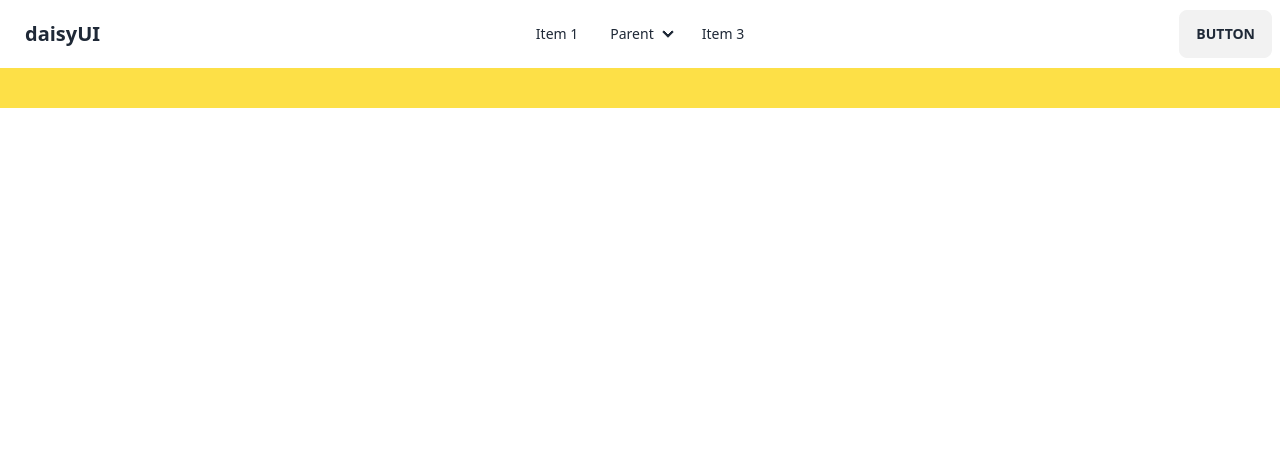
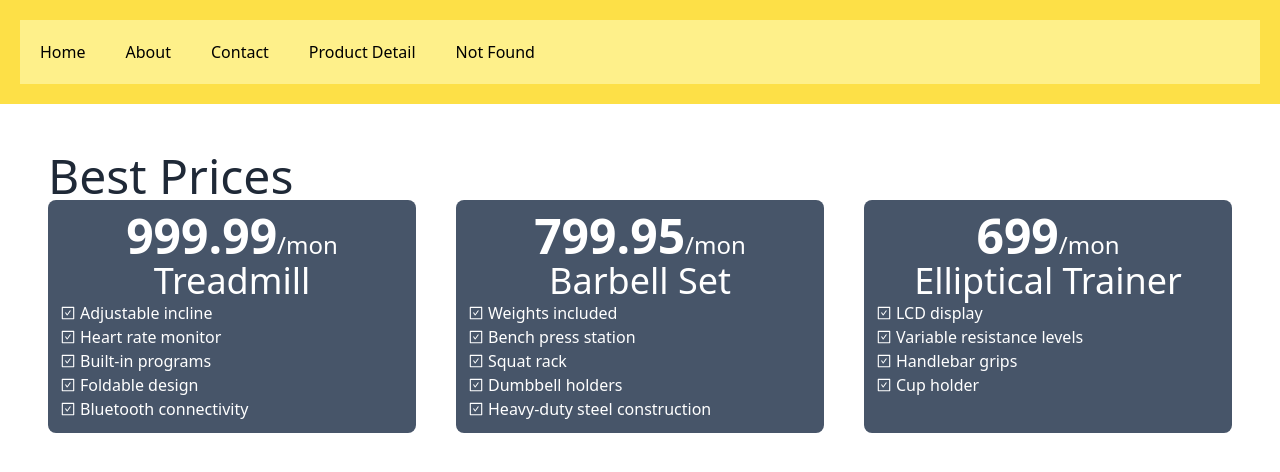
Before and after one commit to Mmsshakil/price-options-react, a React (Vite) app: page / in a window 1280 px wide. Before the commit this address had no page. Shown: the top 472 px of the page. Built offline with nearby package versions, Linux system fonts and the light colour scheme.

Commit message:
cards part added with features

```diff
--- a/src/App.jsx
+++ b/src/App.jsx
@@ -1,15 +1,17 @@
 
 import './App.css'
-import DaisyNav from './Components/DaisyNav'
+// import DaisyNav from './Components/DaisyNav'
 import NavBar from './Components/NavBar/NavBar'
+import PriceOptions from './Components/PriceOptions/PriceOptions'
 
 
 function App() {
 
   return (
     <>
-      <DaisyNav></DaisyNav>
+      {/* <DaisyNav></DaisyNav> */}
       <NavBar></NavBar>
+      <PriceOptions></PriceOptions>
     </>
   )
 }
--- /dev/null
+++ b/src/Components/Features/Features.jsx
@@ -0,0 +1,12 @@
+import { AiOutlineCheckSquare } from "react-icons/ai";
+
+const Features = ({ feature }) => {
+    return (
+        <p className="flex items-center gap-1">
+            <span><AiOutlineCheckSquare></AiOutlineCheckSquare></span>
+            <span>{feature}</span>
+        </p>
+    );
+};
+
+export default Features;
--- a/src/Components/Link/Link.jsx
+++ b/src/Components/Link/Link.jsx
@@ -2,7 +2,7 @@ import PropTypes from 'prop-types';
 
 
 const Link = ({route}) => {
-    console.log(route);
+    // console.log(route);
     return (
         <li className="mr-10" key={route.id}>
             <a href={route.path}>{route.name}</a>
--- a/src/Components/NavBar/NavBar.jsx
+++ b/src/Components/NavBar/NavBar.jsx
@@ -20,15 +20,15 @@ const NavBar = () => {
         <nav className=" text-black bg-yellow-300 p-5">
             {/* this div will hidden in midium size display
             and when i will click on this part - it will set the value of setOpen of opoosite of the previous value  */}
-            <div className="text-2xl md:hidden " onClick={() => setOpen(!open)}>
+            <div className="text-2xl  md:hidden " onClick={() => setOpen(!open)}>
                 {
                     // if the open value is true then show the X sign and if the open value false show the manu icon
                     open === true ? <AiOutlineClose></AiOutlineClose> : <BiAlignRight ></BiAlignRight>
                 }
 
             </div>
-            <ul className={`md:flex bg-yellow-200 absolute p-5  duration-1000
-            ${open ? 'top-28' : '-top-60'}
+            <ul className={`md:flex bg-yellow-200 absolute md:static p-5  duration-1000
+            ${open ? 'top-16' : '-top-60'}
             `}>
                 {
                     routes.map(route => <Link key={route.id} route={route}></Link>)
--- /dev/null
+++ b/src/Components/PriceOption/PriceOption.jsx
@@ -0,0 +1,23 @@
+import Features from "../Features/Features";
+
+
+const PriceOption = ({ option }) => {
+    const { name, price, features } = option;
+    return (
+        <div className="bg-slate-600 rounded-lg text-white p-3">
+            <h2 className="text-center">
+                <span className="text-5xl font-extrabold">{price}</span>
+                <span className="text-2xl">/mon</span>
+            </h2>
+
+            <h2 className="text-4xl text-center">{name}</h2>
+            {
+                // here idx and key is optional just use for an error as like proptype
+                features.map( (feature , idx) => <Features key={idx} feature={feature}></Features>)
+            }
+
+        </div>
+    );
+};
+
+export default PriceOption;
--- /dev/null
+++ b/src/Components/PriceOptions/PriceOptions.jsx
@@ -0,0 +1,59 @@
+import PriceOption from "../PriceOption/PriceOption";
+
+
+const PriceOptions = () => {
+
+    const priceOptions = [
+        {
+            "id": 1,
+            "name": "Treadmill",
+            "features": [
+                "Adjustable incline",
+                "Heart rate monitor",
+                "Built-in programs",
+                "Foldable design",
+                "Bluetooth connectivity"
+            ],
+            "price": 999.99
+        },
+        {
+            "id": 2,
+            "name": "Barbell Set",
+            "features": [
+                "Weights included",
+                "Bench press station",
+                "Squat rack",
+                "Dumbbell holders",
+                "Heavy-duty steel construction"
+            ],
+            "price": 799.95
+        },
+        {
+            "id": 3,
+            "name": "Elliptical Trainer",
+            "features": [
+                "LCD display",
+                "Variable resistance levels",
+                "Handlebar grips",
+                "Cup holder"
+            ],
+            "price": 699.00
+        }
+    ];
+
+
+
+    return (
+        <div className="m-12">
+            <h2 className="text-5xl">Best Prices</h2>
+            <div className="grid grid-cols-3 gap-10">
+                {
+                    priceOptions.map(option => <PriceOption option={option} key={option.id}></PriceOption>)
+                }
+            </div>
+
+        </div>
+    );
+};
+
+export default PriceOptions;
```
